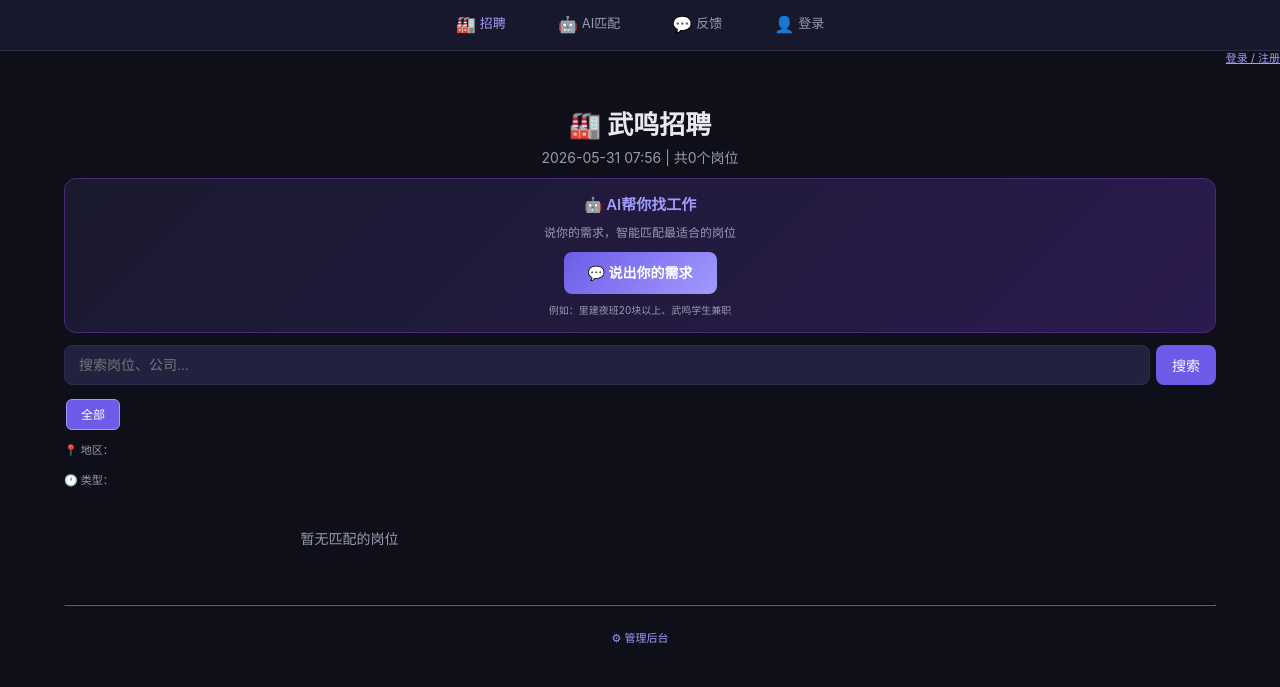
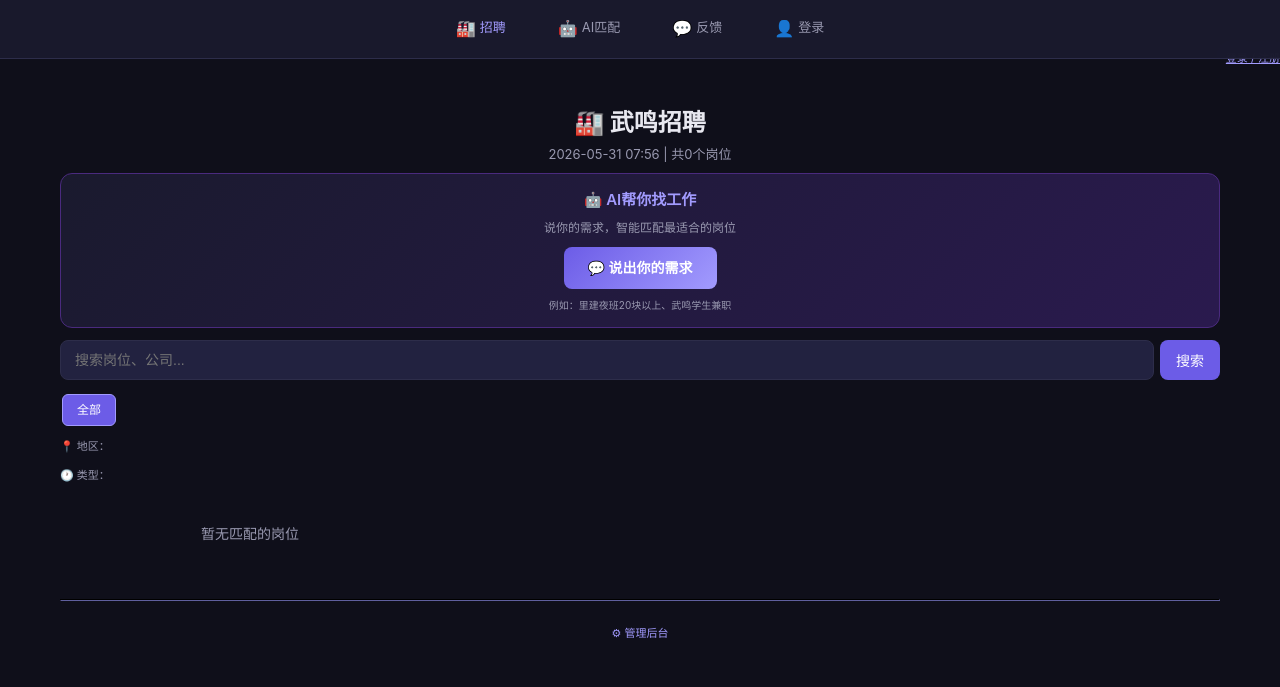
Before and after one commit to Ethen158/wuming-recruitment, a FastAPI app: page / in a window 1280 px wide. Shown: the top 687 px of the page. Run offline with FastAPI, Linux system fonts and the light colour scheme; data that the repository does not hold is empty.

Commit message:
fix: CSS响应式适配，兼容手机和电脑
重写响应式CSS：
- 手机端：底部导航、单列布局（默认）
- 平板端（768px+）：顶部导航、岗位2列网格、名企2列网格
- 大屏端（1200px+）：岗位3列网格、名企3列网格

关键修复：
- 移除不兼容的 :has() 选择器
- featured-grid 用独立类名直接设置grid
- 页面容器设为百分比宽度+max-width居中
- 导航栏在电脑端改为顶部固定+背景半透明
- 确保卡片在多列网格中对齐

```diff
--- a/static/style.css
+++ b/static/style.css
@@ -229,65 +175,133 @@ body {
 }
 .update-title { font-weight: 600; margin-bottom: 4px; }
 
-@media (max-width: 600px) {
-    .stat-card { padding: 8px; }
-    .stat-num { font-size: 18px; }
+.market-bar {
+    display: flex; gap: 6px; overflow-x: auto;
+    padding: 8px 0; margin-bottom: 8px;
+    -webkit-overflow-scrolling: touch;
+}
+.market-item {
+    flex: 0 0 auto; min-width: 100px;
+    background: var(--card2); border-radius: 8px;
+    padding: 8px 12px; text-align: center;
+}
+.market-item .name { font-size: 11px; color: var(--text2); }
+.market-item .price { font-size: 16px; font-weight: 700; }
+.market-item .change { font-size: 12px; }
+
+.fund-row {
+    display: flex; justify-content: space-between; align-items: center;
+    padding: 8px 0; border-bottom: 1px solid var(--border);
+}
+.fund-row:last-child { border-bottom: none; }
+.fund-info { flex: 1; }
+.fund-name { font-size: 13px; font-weight: 500; }
+.fund-code { font-size: 11px; color: var(--text2); }
+.fund-numbers { text-align: right; }
+.fund-amount { font-size: 13px; }
+.fund-pnl { font-size: 12px; }
+
+.empty { text-align: center; color: var(--text2); padding: 30px 0; font-size: 14px; }
+.progress-bar {
+    height: 8px; background: var(--card2); border-radius: 4px; overflow: hidden;
+    margin: 8px 0;
+}
+.progress-fill {
+    height: 100%; background: linear-gradient(90deg, var(--accent), var(--accent2));
+    border-radius: 4px; transition: width 0.5s;
 }
 
-/* 筛选栏 */
-.filter-row {
-    display: flex; flex-wrap: wrap; align-items: center; gap: 4px;
-    margin-bottom: 4px;
+.module-item {
+    padding: 10px; background: var(--card2); border-radius: 8px; margin-bottom: 8px;
 }
-.filter-row .btn-sm {
-    font-size: 10px; padding: 3px 10px;
+.module-item .mod-name { font-weight: 500; font-size: 13px; }
+.module-item .mod-status { font-size: 12px; margin-top: 4px; }
+.module-item .mod-detail { font-size: 11px; color: var(--text2); margin-top: 2px; }
+
+.job-text {
+    font-size: 12px; line-height: 1.8; color: var(--text);
+    white-space: pre-wrap; word-break: break-all;
 }
 
-/* ===== 电脑版适配 ===== */
-@media (min-width: 900px) {
+::-webkit-scrollbar { display: none; }
+
+/* ========================================
+   电脑端适配（核心改动）
+   ======================================== */
+
+@media (min-width: 768px) {
+    /* 页面容器 - 居中，有最大宽度 */
     .page {
-        max-width: 1200px; padding: 20px 24px 30px;
+        max-width: 960px;
+        padding: 20px 20px 30px;
     }
-    .header h1 { font-size: 26px; }
-    .header .time { font-size: 14px; }
-    .card-title { font-size: 16px; }
 
-    /* 导航栏改为顶部固定 */
+    /* 导航栏 → 顶部固定 */
     .nav {
-        bottom: auto; top: 0;
-        padding: 4px 0; justify-content: center; gap: 4px;
-        background: rgba(26,26,46,0.95); backdrop-filter: blur(8px);
-        border-top: none; border-bottom: 1px solid var(--border);
+        bottom: auto; top: 0; left: 0; right: 0;
+        padding: 8px 20px;
+        background: rgba(26,26,46,0.97);
+        backdrop-filter: blur(8px);
+        -webkit-backdrop-filter: blur(8px);
+        border-top: none;
+        border-bottom: 1px solid var(--border);
+        justify-content: center;
+        gap: 4px;
     }
-    .nav a { flex: 0 0 auto; padding: 8px 24px; font-size: 13px; }
-    .nav a .nav-icon { display: inline; font-size: 16px; margin-bottom: 0; margin-right: 4px; vertical-align: middle; }
+    .nav a {
+        flex: 0 0 auto;
+        padding: 8px 24px;
+        font-size: 13px;
+    }
+    .nav a .nav-icon {
+        display: inline;
+        font-size: 16px;
+        margin-bottom: 0;
+        margin-right: 4px;
+        vertical-align: middle;
+    }
     body { padding-top: 46px; }
 
-    /* 岗位列表2列网格 */
-    .jobs-list { display: grid; grid-template-columns: 1fr 1fr; gap: 10px; }
-    .job-card { margin-bottom: 0; padding: 16px; }
+    /* 头部 */
+    .header h1 { font-size: 24px; }
+    .header .time { font-size: 13px; }
+
+    /* 岗位列表 - 2列网格 */
+    .jobs-list {
+        display: grid;
+        grid-template-columns: 1fr 1fr;
+        gap: 10px;
+    }
+    .job-card { margin-bottom: 0; }
     .job-title { font-size: 16px; }
     .job-salary { font-size: 19px; }
     .job-highlight { font-size: 13px; }
     .job-desc { font-size: 13px; }
     .benefit-tag { font-size: 11px; padding: 3px 10px; }
 
-    /* 名企板块2列网格 */
-    .card:has(.card-title:has(+ .featured-grid)) .featured-grid {
-        display: grid; grid-template-columns: 1fr 1fr; gap: 8px;
+    /* 名企网格 - 2列 */
+    .featured-grid {
+        display: grid;
+        grid-template-columns: 1fr 1fr;
+        gap: 8px;
     }
 
-    /* 筛选按钮 */
+    /* 统计卡片 */
+    .stat-num { font-size: 20px; }
+
+    /* 按钮 */
     .btn-sm { font-size: 12px; padding: 5px 14px; }
     .filter-row .btn-sm { font-size: 11px; padding: 4px 12px; }
+    .card-title { font-size: 16px; }
+}
 
-    /* AI匹配卡片 */
-    .card:first-of-type { padding: 20px; }
-}
-@media (min-width: 1400px) {
-    .page { max-width: 1400px; }
-    .jobs-list { grid-template-columns: 1fr 1fr 1fr; }
-    .card:has(.card-title:has(+ .featured-grid)) .featured-grid {
+@media (min-width: 1200px) {
+    /* 大屏 - 3列 */
+    .page { max-width: 1200px; }
+    .jobs-list {
+        grid-template-columns: 1fr 1fr 1fr;
+    }
+    .featured-grid {
         grid-template-columns: 1fr 1fr 1fr;
     }
 }
```
Also changed, not shown: other parts of static/style.css (+26 -80 lines).
